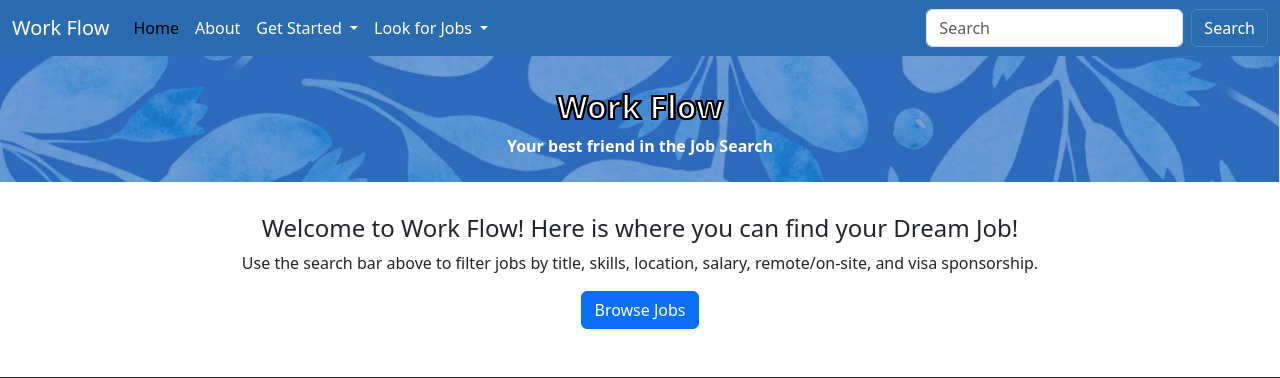
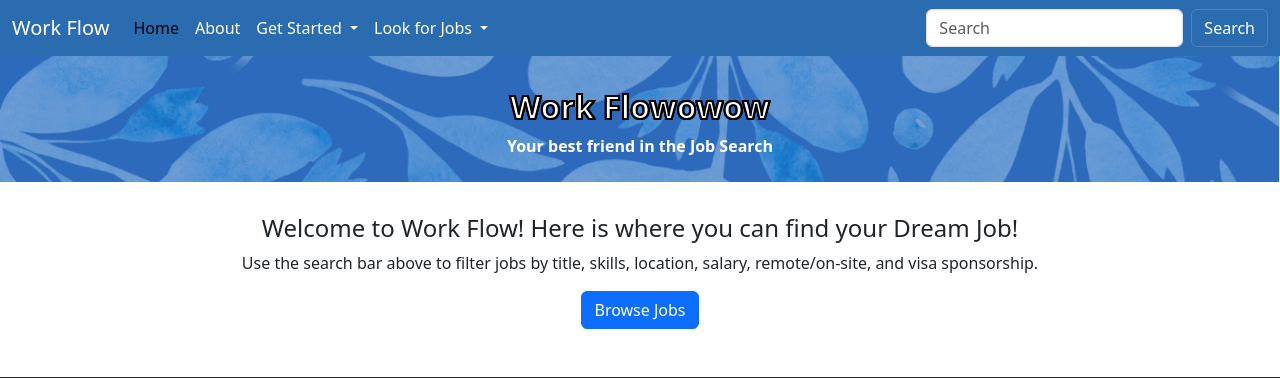
Before and after one commit to TepuSG/2340-Project-G22, a Django app: page / in a window 1280 px wide. Shown: the top 378 px of the page. Run offline with Django 5.2, Linux system fonts and the light colour scheme; some libraries are stand-ins or nearby versions.

Commit message:
testing github connection by changing header

```diff
--- a/home/templates/home/index.html
+++ b/home/templates/home/index.html
@@ -2,7 +2,7 @@
 {% block content %}
 <header class="masthead bg-index text-center py-4">
   <div class="container d-flex align-items-center flex-column pt-2">
-    <h2>Work Flow</h2>
+    <h2>Work Flowowow</h2>
     <p>Your best friend in the Job Search</p>
   </div>
 </header>
```
